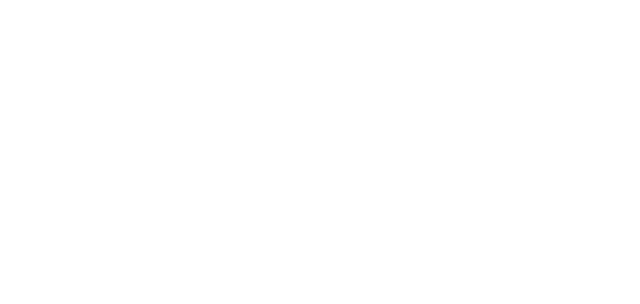
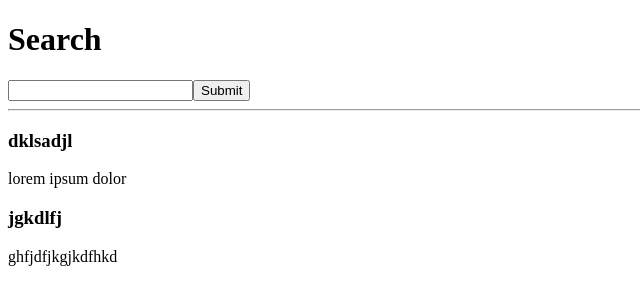
Before and after one commit to carrieschmid/SocialClone, a React app: page / in a window 1280 px wide. Shown: the top 304 px of the page, without its empty margins (0-640 px from the left). Built offline with nearby package versions, Linux system fonts and the light colour scheme.

Commit message:
Newsfeed and posts form.

```diff
--- a/src/components/App.jsx
+++ b/src/components/App.jsx
@@ -1,12 +1,15 @@
 import React from "react";
-// import Header from "./Header";
-// import TicketList from "./TicketList";
+import Search from "./Search";
+import NewsFeed from "./NewsFeed";
+import Posts from "./Posts"
 
 function App(){
   return (
     <div>
-        {/* <Header/>
-        <TicketList/> */}
+       <Search/>
+       <Posts/>
+       <NewsFeed/>
+
     </div>
   );
 }
--- /dev/null
+++ b/src/components/Feed.jsx
@@ -0,0 +1,20 @@
+import React from 'react';
+import PropTypes from 'prop-types';
+
+function Feed(props){
+    return(
+
+
+        <div>
+           <h3>{props.userName}</h3>
+           <p>{props.feed}</p>
+        </div>
+    );
+}
+
+Feed.propTypes = {
+    userName: PropTypes.string.isRequired,
+    feed: PropTypes.string.isRequired
+};
+
+export default Feed;
--- /dev/null
+++ b/src/components/NewsFeed.jsx
@@ -0,0 +1,32 @@
+import React from "react";
+import Feed from "./Feed";
+
+
+
+var masterFeedList = [
+    {
+    userName: 'dklsadjl',
+    feed: 'lorem ipsum dolor'
+    },
+
+    {
+    userName: 'jgkdlfj',
+    feed: 'ghfjdfjkgjkdfhkd'
+    }
+
+];
+
+function NewsFeed(){
+    return (
+        <div>
+            <hr/>
+            {masterFeedList.map((post, index) =>
+              <Feed userName= {post.userName}
+                  feed = {post.feed}
+                  key={index}/>
+            )}
+        </div>
+    );
+}
+
+export default NewsFeed;
--- /dev/null
+++ b/src/components/Posts.jsx
@@ -0,0 +1,16 @@
+import React from 'react';
+import PropTypes from 'prop-types';
+
+function Posts(){
+    return(
+        <div>
+            <form id="post">
+            <input type="text" name="NewPost" id="newpost"></input>
+            <button type="submit" class="btn btn-info">Submit</button>
+            </form>
+
+        </div>
+    );
+}
+
+export default Posts;
--- /dev/null
+++ b/src/components/Search.jsx
@@ -0,0 +1,9 @@
+import React from "react";
+
+function Search(){
+    return(
+        <h1>Search</h1>
+    );
+}
+
+export default Search;
```
